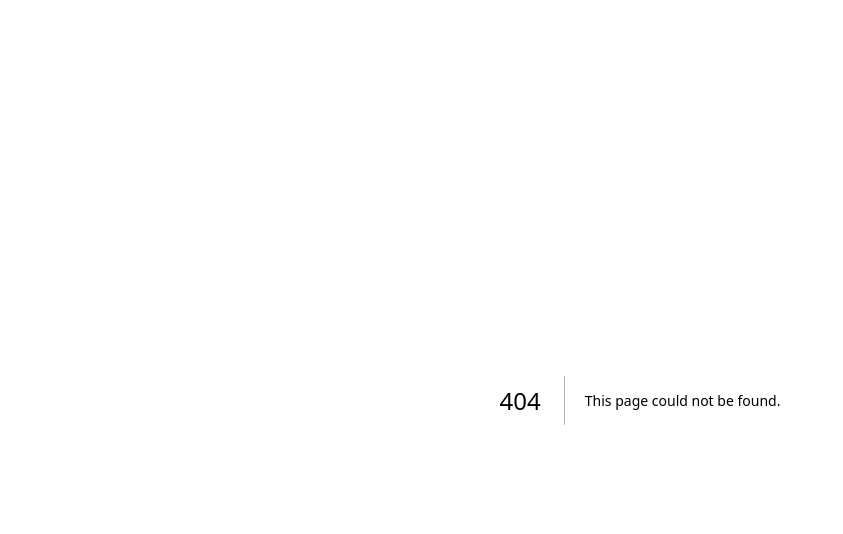
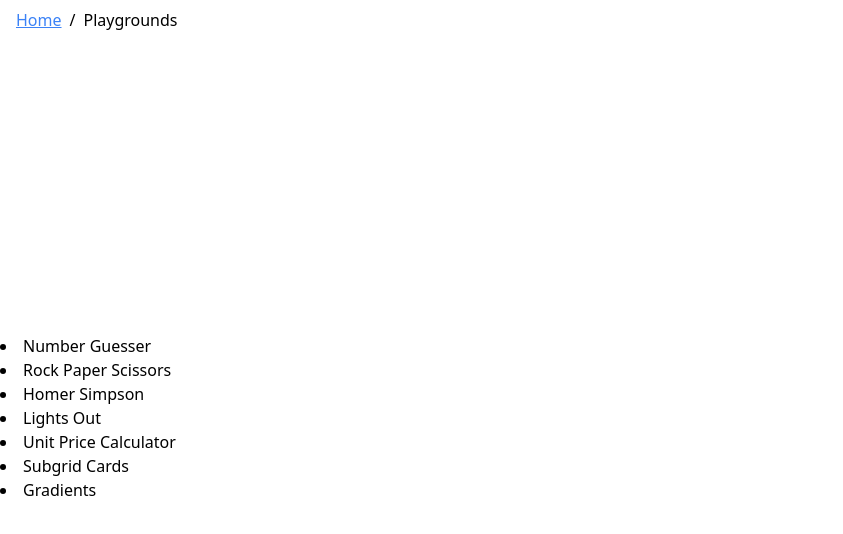
Before and after one commit to lesleh/lesleh-playground, a Next.js app: page /playgrounds in a window 1280 px wide. Before the commit this address had no page. Shown: the top 534 px of the page, without its empty margins (0-843 px from the left). Built offline with nearby package versions, Linux system fonts and the light colour scheme; a web font is replaced by a local one.

Commit message:
Add breadcrumbs

```diff
--- /dev/null
+++ b/src/app/_components/Breadcrumbs/Breadcrumbs.tsx
@@ -0,0 +1,41 @@
+"use client";
+
+import { usePathname } from "next/navigation";
+import { Link } from "../../../components/Link";
+import { Fragment } from "react";
+
+export function Breadcrumbs() {
+  const pathname = usePathname();
+  const pathArray = pathname.split("/").filter((path) => path);
+
+  return (
+    <nav aria-label="breadcrumb">
+      <ol>
+        <li className="inline-block">
+          {pathArray.length === 0 ? (
+            <span>Home</span>
+          ) : (
+            <Link href="/">Home</Link>
+          )}
+        </li>
+        {pathArray.map((path, index) => {
+          const href = "/" + pathArray.slice(0, index + 1).join("/");
+          const label = path.charAt(0).toUpperCase() + path.slice(1);
+          const isLast = index === pathArray.length - 1;
+          return (
+            <Fragment key={path}>
+              <span className="inline-block px-2">/</span>
+              <li className="inline-block">
+                {isLast ? (
+                  <span>{label}</span>
+                ) : (
+                  <Link href={href}>{label}</Link>
+                )}
+              </li>
+            </Fragment>
+          );
+        })}
+      </ol>
+    </nav>
+  );
+}
--- /dev/null
+++ b/src/app/_components/Breadcrumbs/index.tsx
@@ -0,0 +1 @@
+export * from "./Breadcrumbs";
--- a/src/app/layout.tsx
+++ b/src/app/layout.tsx
@@ -1,5 +1,6 @@
 /* eslint-disable @next/next/no-page-custom-font */
 import "../styles/globals.css";
+import { Breadcrumbs } from "./_components/Breadcrumbs";
 
 export default function RootLayout({
   children,
@@ -22,7 +23,12 @@ export default function RootLayout({
           rel="stylesheet"
         />
       </head>
-      <body className="h-full">{children}</body>
+      <body className="h-full grid grid-cols-1 grid-rows-[auto,1fr">
+        <div className="px-4 pt-2 pb-1">
+          <Breadcrumbs />
+        </div>
+        <div>{children}</div>
+      </body>
     </html>
   );
 }
--- /dev/null
+++ b/src/app/playgrounds/page.tsx
@@ -0,0 +1,39 @@
+import Link from "next/link";
+
+export default function PlaygroundsPage() {
+  return (
+    <>
+      <ul className="list-disc list-inside">
+        <li>
+          <Link href="/playgrounds/number-guesser">Number Guesser</Link>
+        </li>
+
+        <li>
+          <Link href="/playgrounds/rock-paper-scissors">
+            Rock Paper Scissors
+          </Link>
+        </li>
+
+        <li>
+          <Link href="/playgrounds/homer">Homer Simpson</Link>
+        </li>
+
+        <li>
+          <Link href="/playgrounds/lights-out">Lights Out</Link>
+        </li>
+
+        <li>
+          <Link href="/playgrounds/unit-price">Unit Price Calculator</Link>
+        </li>
+
+        <li>
+          <Link href="/playgrounds/subgrid-cards">Subgrid Cards</Link>
+        </li>
+
+        <li>
+          <Link href="/playgrounds/gradients">Gradients</Link>
+        </li>
+      </ul>
+    </>
+  );
+}
```
